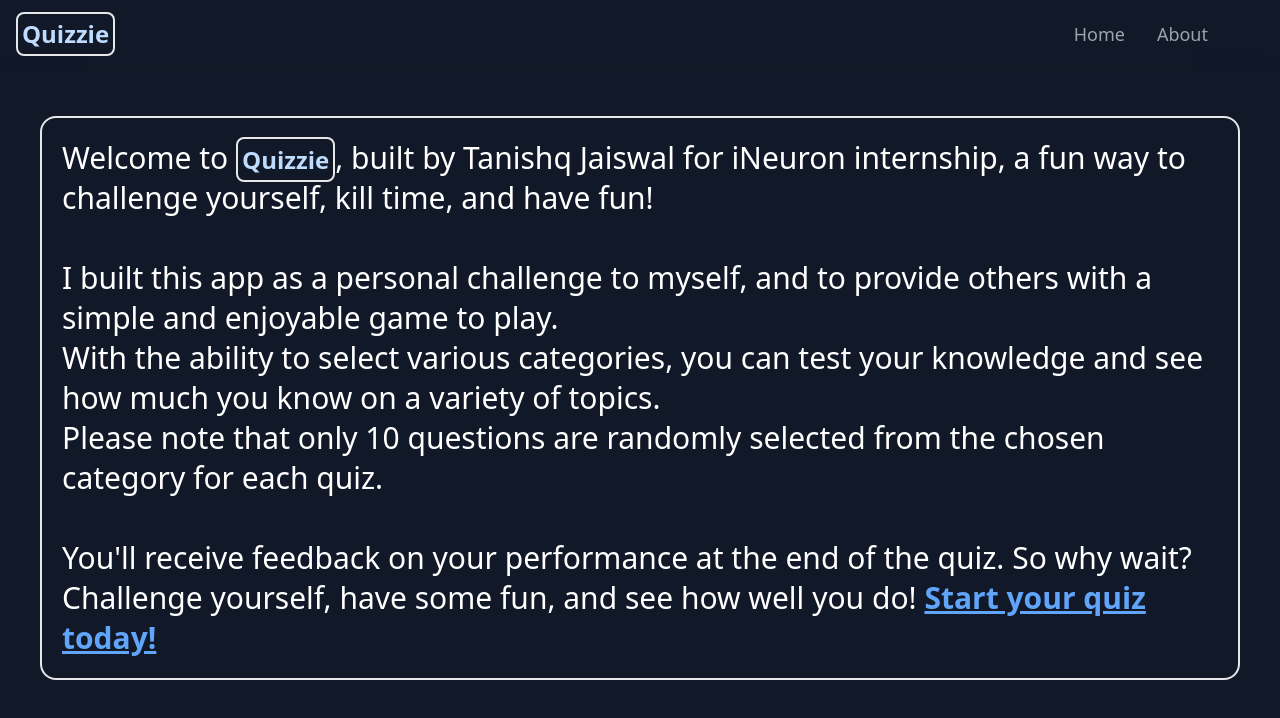
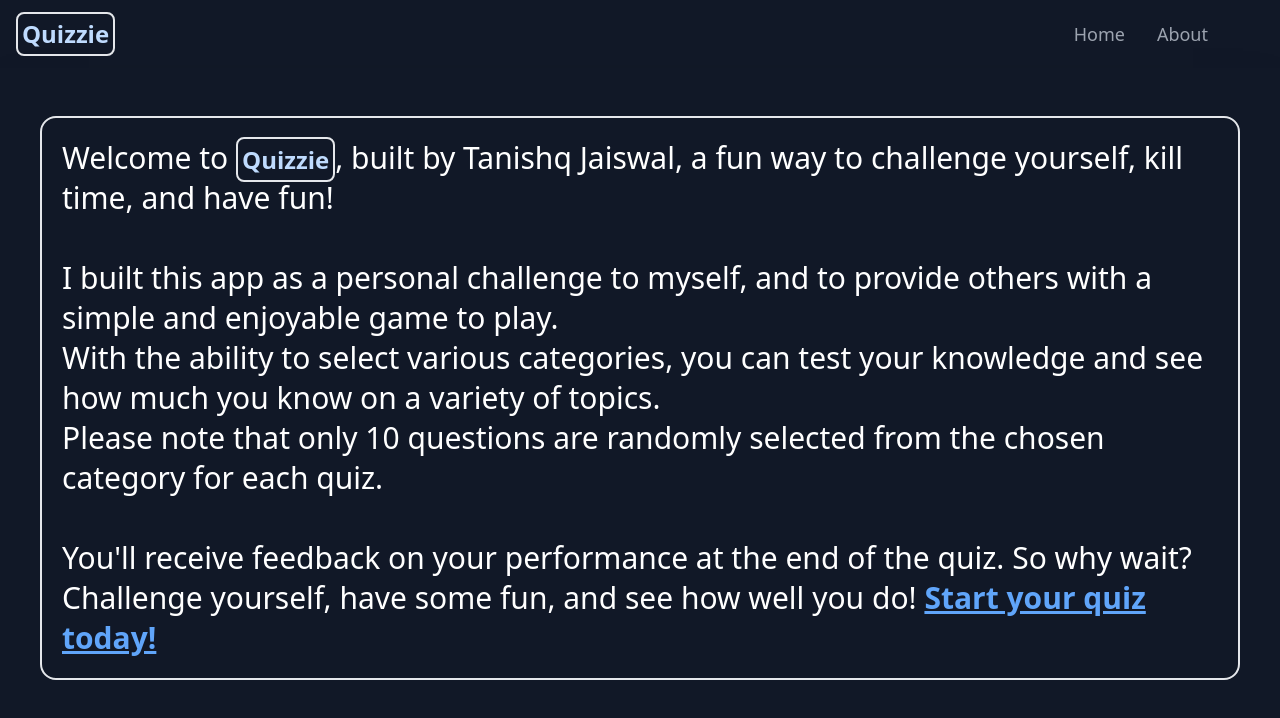
Before and after one commit to 10ishq/quizzie, a React (Create React App) app: page /about in a window 1280 px wide. Shown: the top 718 px of the page. Built offline with nearby package versions, Linux system fonts and the light colour scheme.

Commit message:
Description change

```diff
--- a/src/components/About.tsx
+++ b/src/components/About.tsx
@@ -10,7 +10,7 @@ const About = () => {
               Quizzie
             </span>
           </Link>
-          , built by Tanishq Jaiswal for iNeuron internship, a fun way to challenge yourself, kill
+          , built by Tanishq Jaiswal, a fun way to challenge yourself, kill
           time, and have fun! <br /> <br />I built this app as a personal
           challenge to myself, and to provide others with a simple and enjoyable
           game to play. <br />
```
